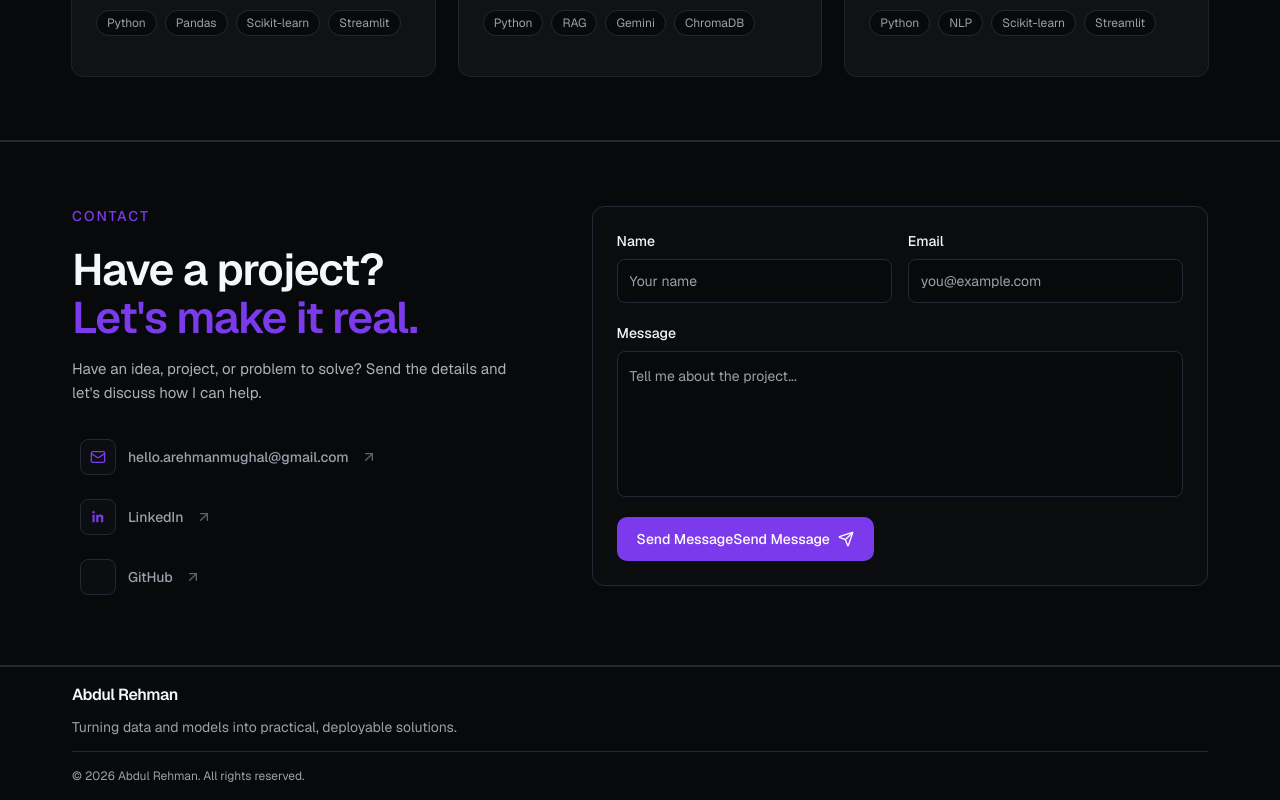
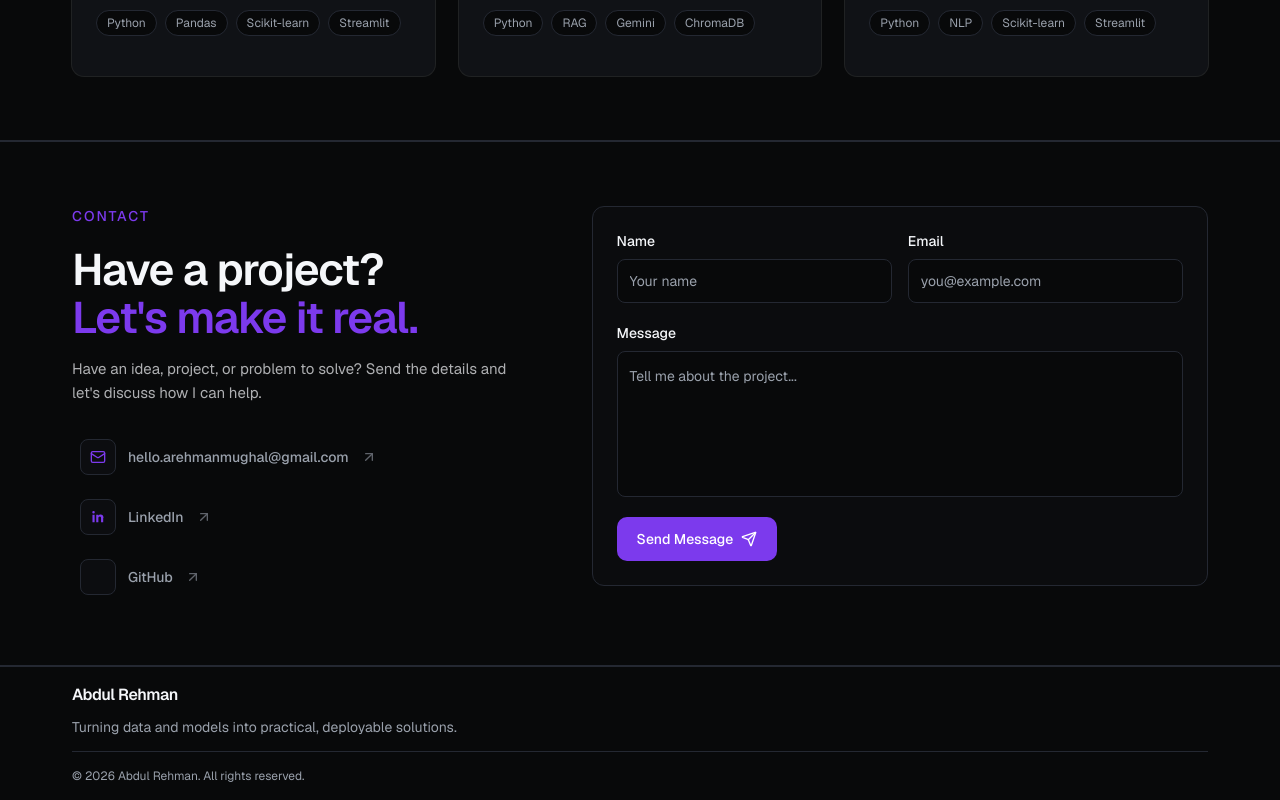
Before and after one commit to abdulrehmanml/ai-ml-portfolio, a Next.js app: page / in a window 1280 px wide. Shown: the part 2687-3487 px from the top of the page. Built offline with nearby package versions, Linux system fonts and the light colour scheme; some icons are missing.

Commit message:
fix: correct contact form submit button

```diff
--- a/src/components/sections/contact-preview.tsx
+++ b/src/components/sections/contact-preview.tsx
@@ -222,12 +222,12 @@ export function ContactPreview() {
                   <button
                     type="submit"
                     disabled={isSubmitting}
-                    className="inline-flex h-11 w-fit items-center justify-center gap-2 rounded-[10px] bg-primary px-5 text-sm font-medium text-primary-foreground transition-all duration-200 hover:-translate-y-0.5 hover:bg-primary/80 hover:shadow-[0_8px_24px_-8px_var(--primary)] focus-visible:outline-none focus-visible:ring-2 focus-visible:ring-ring focus-visible:ring-offset-2"
+                    className="inline-flex h-11 w-fit items-center justify-center gap-2 rounded-[10px] bg-primary px-5 text-sm font-medium text-primary-foreground transition-all duration-200 hover:-translate-y-0.5 hover:bg-primary/80 hover:shadow-[0_8px_24px_-8px_var(--primary)] disabled:cursor-not-allowed disabled:opacity-60 focus-visible:outline-none focus-visible:ring-2 focus-visible:ring-ring focus-visible:ring-offset-2"
                   >
                     {isSubmitting ? "Sending..." : "Send Message"}
-                    Send Message
                     <Send className="size-4" aria-hidden="true" />
                   </button>
+
                   {status && (
                     <p
                       role="status"
```
